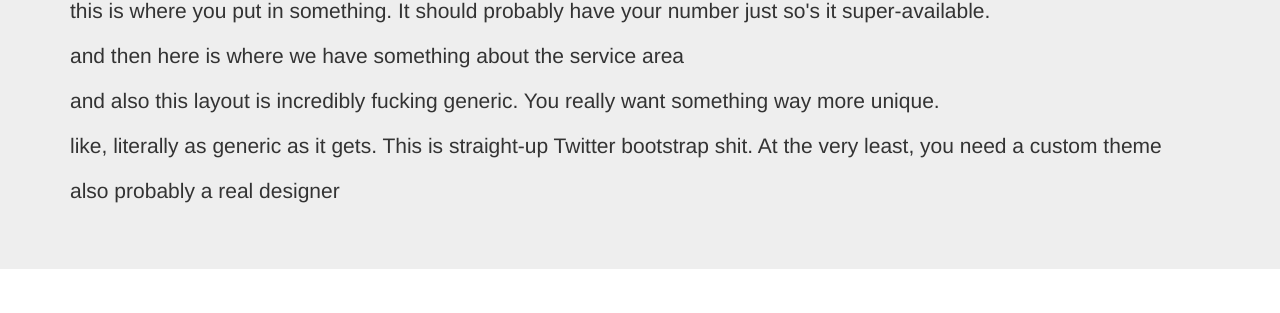
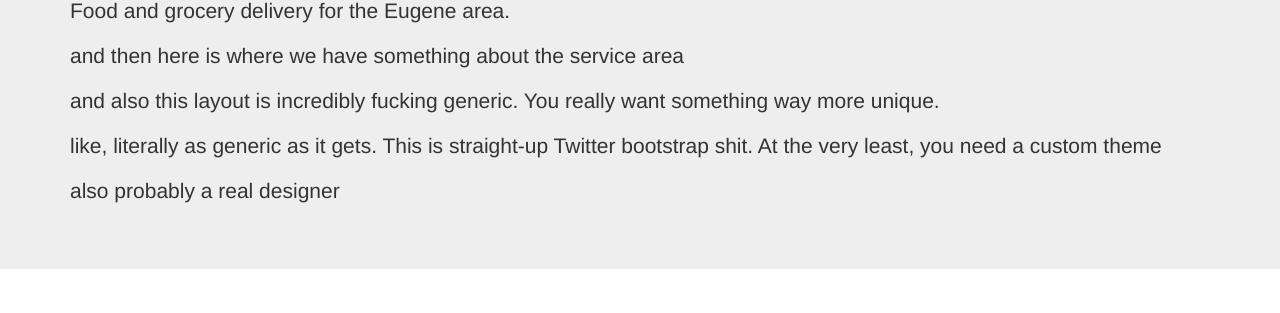
Before and after one commit to ArrowDelegation/ArrowDelegation.github.io, a plain HTML site: page index.html in a window 1280 px wide. Shown: the part 201-514 px from the top of the page. Drawn offline with nearby package versions, Linux system fonts and the light colour scheme.

Commit message:
Update index.html

```diff
--- a/index.html
+++ b/index.html
@@ -50,7 +50,7 @@
     <div class="jumbotron">
       <div class="container">
         <h1>Arrow Delegation</h1>
-        <p>this is where you put in something. It should probably have your number just so's it super-available.</p>
+        <p>Food and grocery delivery for the Eugene area.</p>
         <p>and then here is where we have something about the service area</p>
         <p>and also this layout is incredibly fucking generic. You really want something way more unique.</p>
         <p>like, literally as generic as it gets. This is straight-up Twitter bootstrap shit. At the very least, you need a custom theme</p>
```
